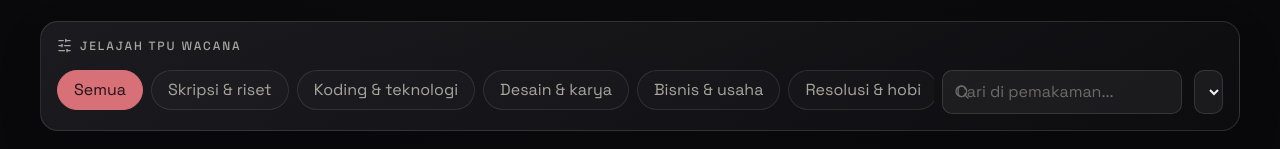
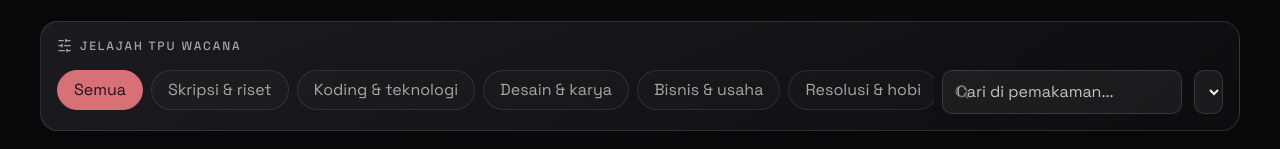
Before and after one commit to fransmchn/Wacana.rip, a Next.js app: page / in a window 1280 px wide. Shown: the part 978-1127 px from the top of the page. Built offline with nearby package versions, Linux system fonts and the light colour scheme; no server answers; the database is empty.

Commit message:
fix(ui): use readable muted text token

```diff
--- a/src/app/globals.css
+++ b/src/app/globals.css
@@ -97,7 +97,7 @@ input, select, textarea {
   color-scheme: dark;
   transition: border-color .2s ease, background-color .2s ease, box-shadow .2s ease;
 }
-input::placeholder, textarea::placeholder { color: var(--dim); }
+input::placeholder, textarea::placeholder { color: var(--text-muted); }
 input:hover, select:hover, textarea:hover { border-color: rgba(255,255,255,.24); }
 input:focus, select:focus, textarea:focus { border-color: var(--rose-bright); background: rgba(255,255,255,.08); box-shadow: 0 0 0 3px rgba(240,140,145,.12); outline: none; }
 textarea { resize: vertical; line-height: 1.55; }
```
